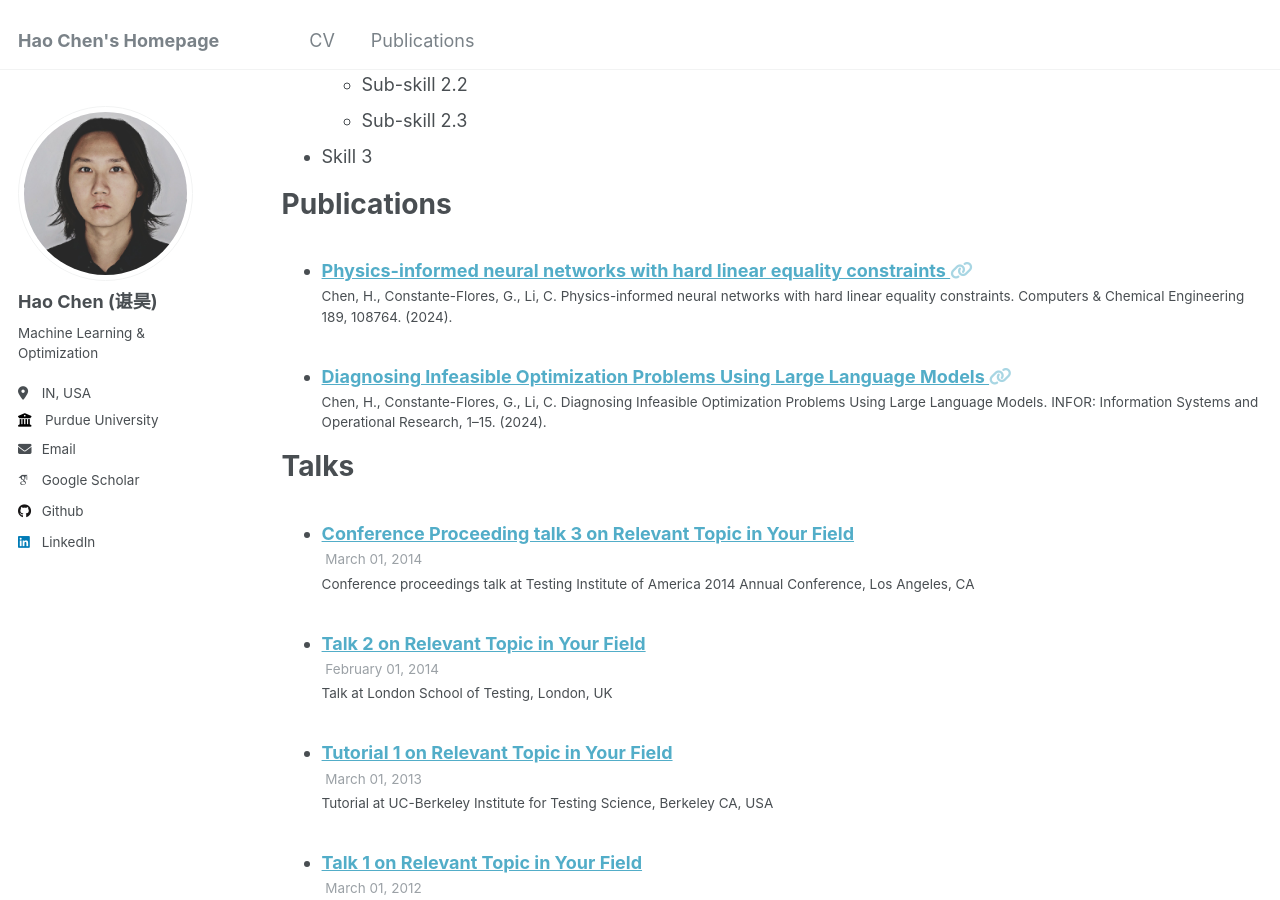
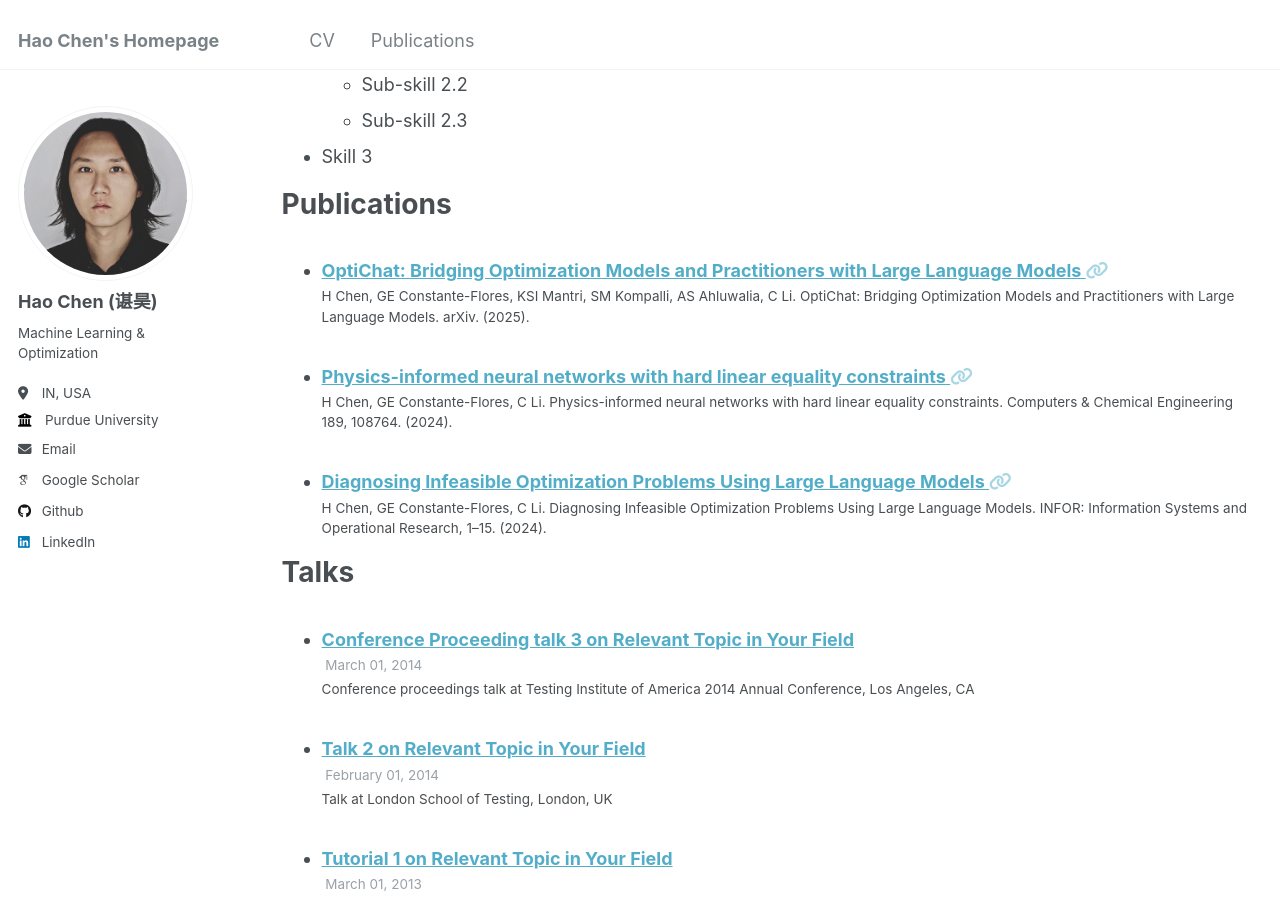
Before and after one commit to GeraltSHEN/Gin-Hao-Chen, a Jekyll site: the page built from _pages/cv.md, in a window 1280 px wide and 900 px high, scrolled down 899 px. Built offline with Jekyll 4.4.1, drawn with Linux system fonts in a browser that asks for light colours; some web fonts are replaced.

Commit message:
update cv

```diff
--- a/_publications/2024KKThPINN.md
+++ b/_publications/2024KKThPINN.md
@@ -9,5 +9,5 @@ venue: 'Computers & Chemical Engineering'
 #paperurl: 'https://www.sciencedirect.com/science/article/abs/pii/S0098135424001820'
 link: 'https://www.sciencedirect.com/science/article/abs/pii/S0098135424001820'
 #slidesurl: 'http://academicpages.github.io/files/slides3.pdf'
-citation: 'Chen, H., Constante-Flores, G., Li, C. Physics-informed neural networks with hard linear equality constraints. Computers & Chemical Engineering 189, 108764. (2024).'
+citation: 'H Chen, GE Constante-Flores, C Li. Physics-informed neural networks with hard linear equality constraints. Computers & Chemical Engineering 189, 108764. (2024).'
 ---
--- a/_publications/2024OptiChat.md
+++ b/_publications/2024OptiChat.md
@@ -8,5 +8,5 @@ date: 2024-08-03
 venue: 'INFOR: Information Systems and Operational Research'
 #paperurl: 'https://www.tandfonline.com/doi/abs/10.1080/03155986.2024.2385189'
 link: 'https://www.tandfonline.com/doi/abs/10.1080/03155986.2024.2385189'
-citation: 'Chen, H., Constante-Flores, G., Li, C. Diagnosing Infeasible Optimization Problems Using Large Language Models. INFOR: Information Systems and Operational Research, 1–15. (2024).'
+citation: 'H Chen, GE Constante-Flores, C Li. Diagnosing Infeasible Optimization Problems Using Large Language Models. INFOR: Information Systems and Operational Research, 1–15. (2024).'
 ---
--- /dev/null
+++ b/_publications/2025OptiChat.md
@@ -0,0 +1,12 @@
+---
+title: "OptiChat: Bridging Optimization Models and Practitioners with Large Language Models"
+collection: publications
+category: manuscripts
+permalink: /publication/2025OptiChat
+#excerpt: 'First-of-its-kind natural language-based dialogue system for diagnosing infeasible optimization problems using LLM'
+date: 2025-01-15
+venue: 'arXiv'
+#paperurl: 'https://www.tandfonline.com/doi/abs/10.1080/03155986.2024.2385189'
+link: 'https://arxiv.org/abs/2501.08406'
+citation: 'H Chen, GE Constante-Flores, KSI Mantri, SM Kompalli, AS Ahluwalia, C Li. OptiChat: Bridging Optimization Models and Practitioners with Large Language Models. arXiv. (2025).'
+---
```
Also changed, not shown: 2 other files.
